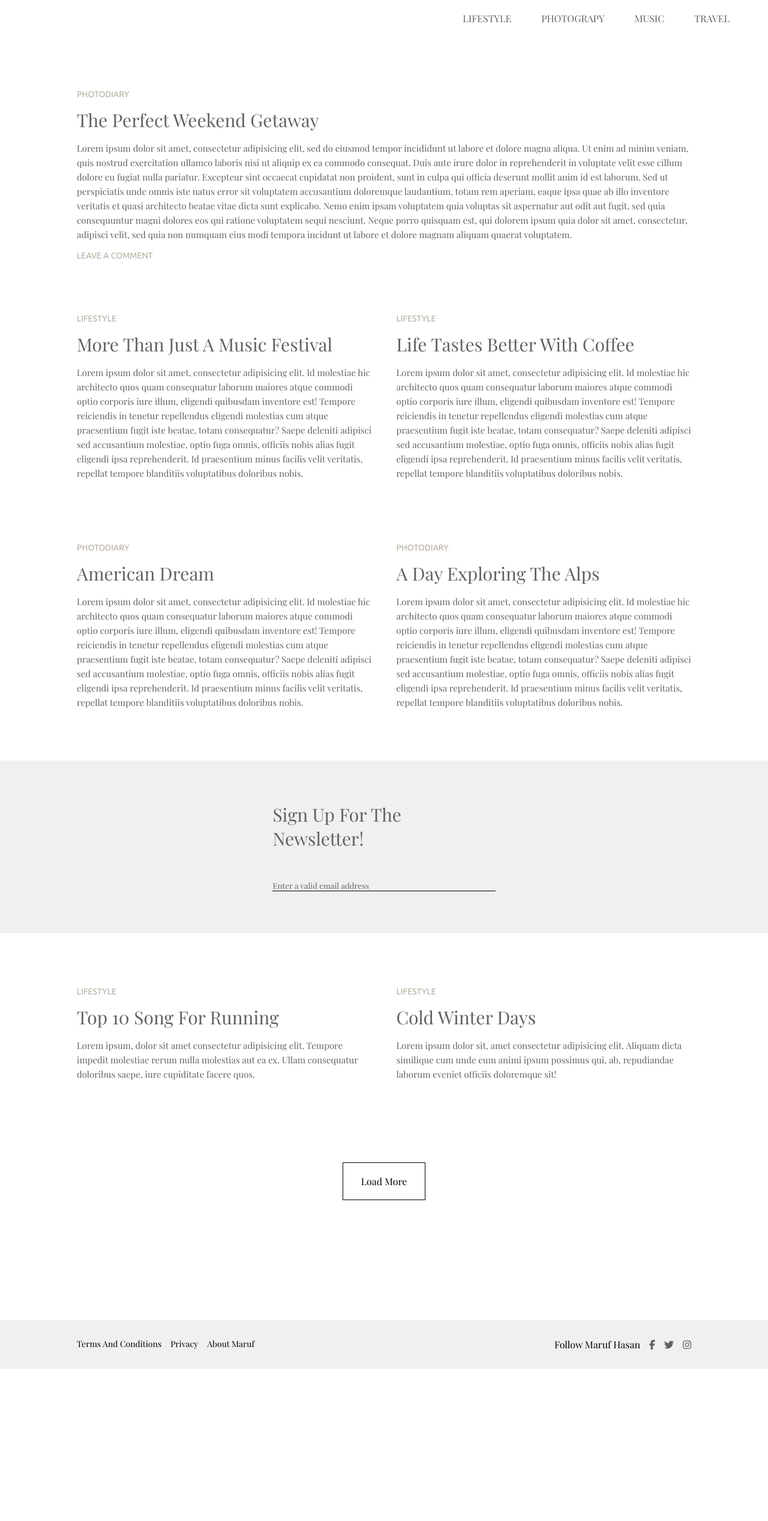
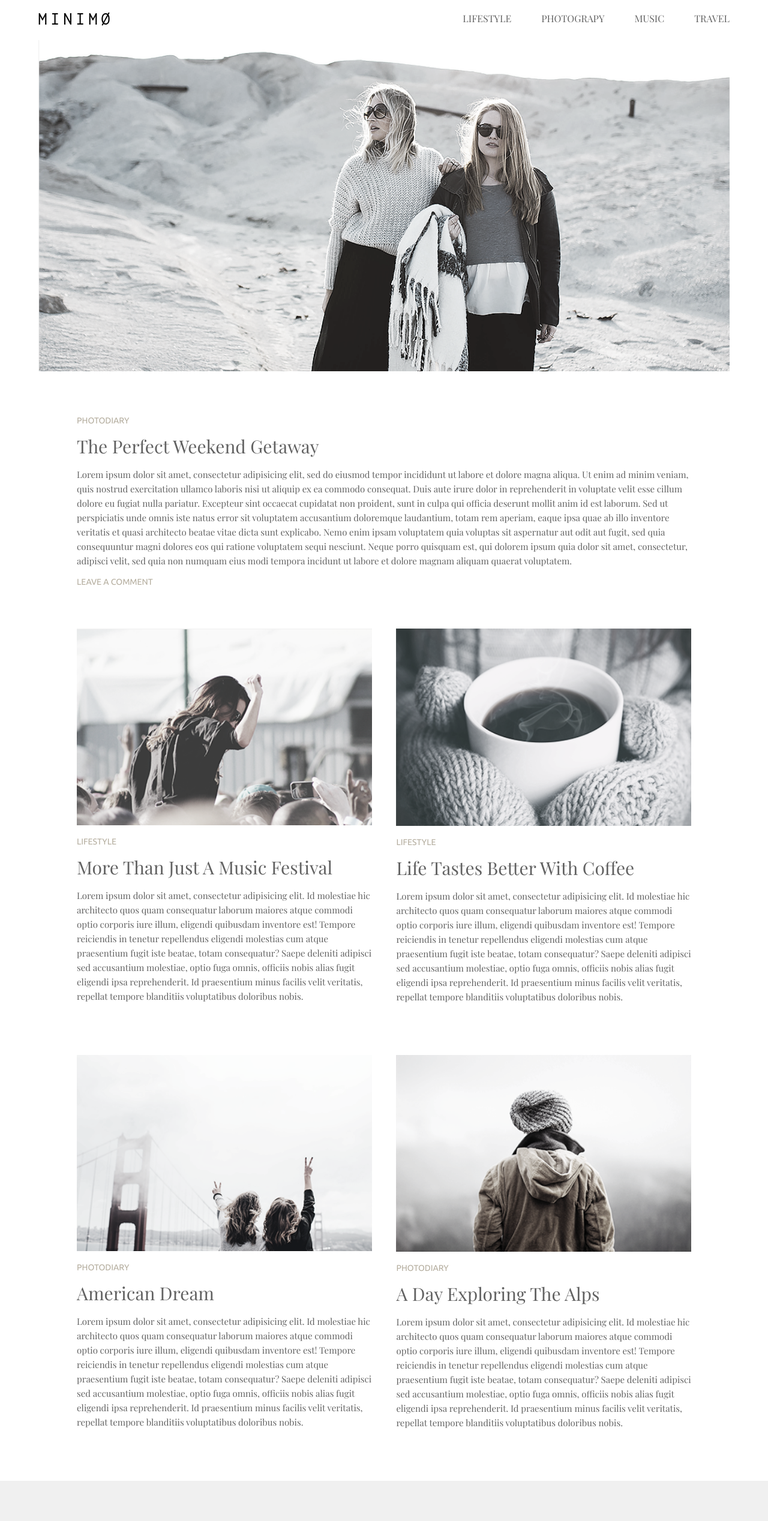
Before and after one commit to MarufHasanCSE/Minimo_Project, a plain HTML site: page index.html in a window 1280 px wide. Shown: the top 2536 px of the page at 60% size. Before the commit the page ends 2282 px from the top, so only its background shows below. Drawn offline with nearby package versions, Linux system fonts and the light colour scheme; a web font is replaced by a local one.

Commit message:
Update index.html

```diff
--- a/index.html
+++ b/index.html
@@ -14,7 +14,7 @@
 <body>
     <header>
         <div class="logo">
-            <img src="images/minimologo.png" alt="">
+            <img src="minimologo.png" alt="">
         </div>
             <nav>
                 <ul>
@@ -29,7 +29,7 @@
 
     <section>
         <div class="banner">
-            <img src="images/mini1.png" alt="">
+            <img src="mini1.png" alt="">
         </div>
     </section>
 
@@ -52,13 +52,13 @@
 
 <section class="feature_section">
     <div class="feature_item">
-        <img src="images/mini2.png" alt="">
+        <img src="mini2.png" alt="">
         <h5>Lifestyle</h5>
         <h1>More than just a music festival </h1>
         <p>Lorem ipsum dolor sit amet, consectetur adipisicing elit. Id molestiae hic architecto quos quam consequatur laborum maiores atque commodi optio corporis iure illum, eligendi quibusdam inventore est! Tempore reiciendis in tenetur repellendus eligendi molestias cum atque praesentium fugit iste beatae, totam consequatur? Saepe deleniti adipisci sed accusantium molestiae, optio fuga omnis, officiis nobis alias fugit eligendi ipsa reprehenderit. Id praesentium minus facilis velit veritatis, repellat tempore blanditiis voluptatibus doloribus nobis.</p></div>
 
     <div class="feature_item">
-        <img src="images/mini3.png" alt="">
+        <img src="mini3.png" alt="">
         <h5>Lifestyle</h5>
         <h1>Life tastes better with coffee</h1>
         <p>Lorem ipsum dolor sit amet, consectetur adipisicing elit. Id molestiae hic architecto quos quam consequatur laborum maiores atque commodi optio corporis iure illum, eligendi quibusdam inventore est! Tempore reiciendis in tenetur repellendus eligendi molestias cum atque praesentium fugit iste beatae, totam consequatur? Saepe deleniti adipisci sed accusantium molestiae, optio fuga omnis, officiis nobis alias fugit eligendi ipsa reprehenderit. Id praesentium minus facilis velit veritatis, repellat tempore blanditiis voluptatibus doloribus nobis.</p></div>
@@ -66,13 +66,13 @@
     </div>
 
     <div class="feature_item">
-        <img src="images/mini4.png" alt="">
+        <img src="mini4.png" alt="">
         <h5>photodiary</h5>
         <h1>American dream </h1>
         <p>Lorem ipsum dolor sit amet, consectetur adipisicing elit. Id molestiae hic architecto quos quam consequatur laborum maiores atque commodi optio corporis iure illum, eligendi quibusdam inventore est! Tempore reiciendis in tenetur repellendus eligendi molestias cum atque praesentium fugit iste beatae, totam consequatur? Saepe deleniti adipisci sed accusantium molestiae, optio fuga omnis, officiis nobis alias fugit eligendi ipsa reprehenderit. Id praesentium minus facilis velit veritatis, repellat tempore blanditiis voluptatibus doloribus nobis.</p></div>
 
     <div class="feature_item">
-        <img src="images/mini5.png" alt="">
+        <img src="mini5.png" alt="">
         <h5>photodiary</h5>
         <h1>A day exploring the Alps</h1>
         <p>Lorem ipsum dolor sit amet, consectetur adipisicing elit. Id molestiae hic architecto quos quam consequatur laborum maiores atque commodi optio corporis iure illum, eligendi quibusdam inventore est! Tempore reiciendis in tenetur repellendus eligendi molestias cum atque praesentium fugit iste beatae, totam consequatur? Saepe deleniti adipisci sed accusantium molestiae, optio fuga omnis, officiis nobis alias fugit eligendi ipsa reprehenderit. Id praesentium minus facilis velit veritatis, repellat tempore blanditiis voluptatibus doloribus nobis.</p></div>
@@ -92,12 +92,12 @@
 
 <section class="feature_section">
     <div class="feature_item">
-        <img src="images/mini6.png" alt="">
+        <img src="mini6.png" alt="">
         <h5>Lifestyle</h5>
         <h1>Top 10 song for running</h1>
         <p>Lorem ipsum, dolor sit amet consectetur adipisicing elit. Tempore impedit molestiae rerum nulla molestias aut ea ex. Ullam consequatur doloribus saepe, iure cupiditate facere quos.</p></div>
     <div class="feature_item">
-        <img src="images/mini7.png" alt="">
+        <img src="mini7.png" alt="">
         <h5>Lifestyle</h5>
         <h1>Cold winter days</h1>
         <p>Lorem ipsum dolor sit, amet consectetur adipisicing elit. Aliquam dicta similique cum unde eum animi ipsum possimus qui, ab, repudiandae laborum eveniet officiis doloremque sit!
```
